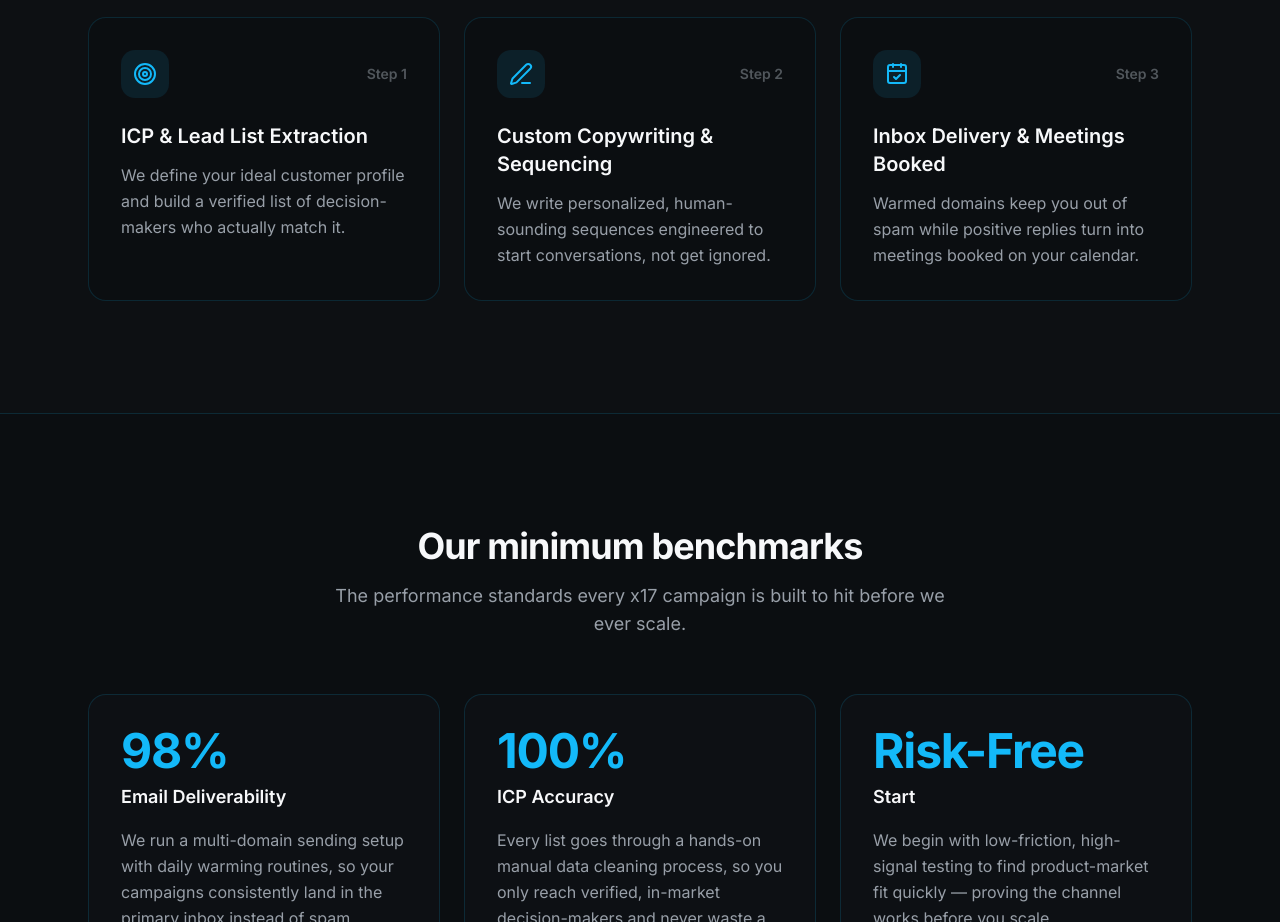
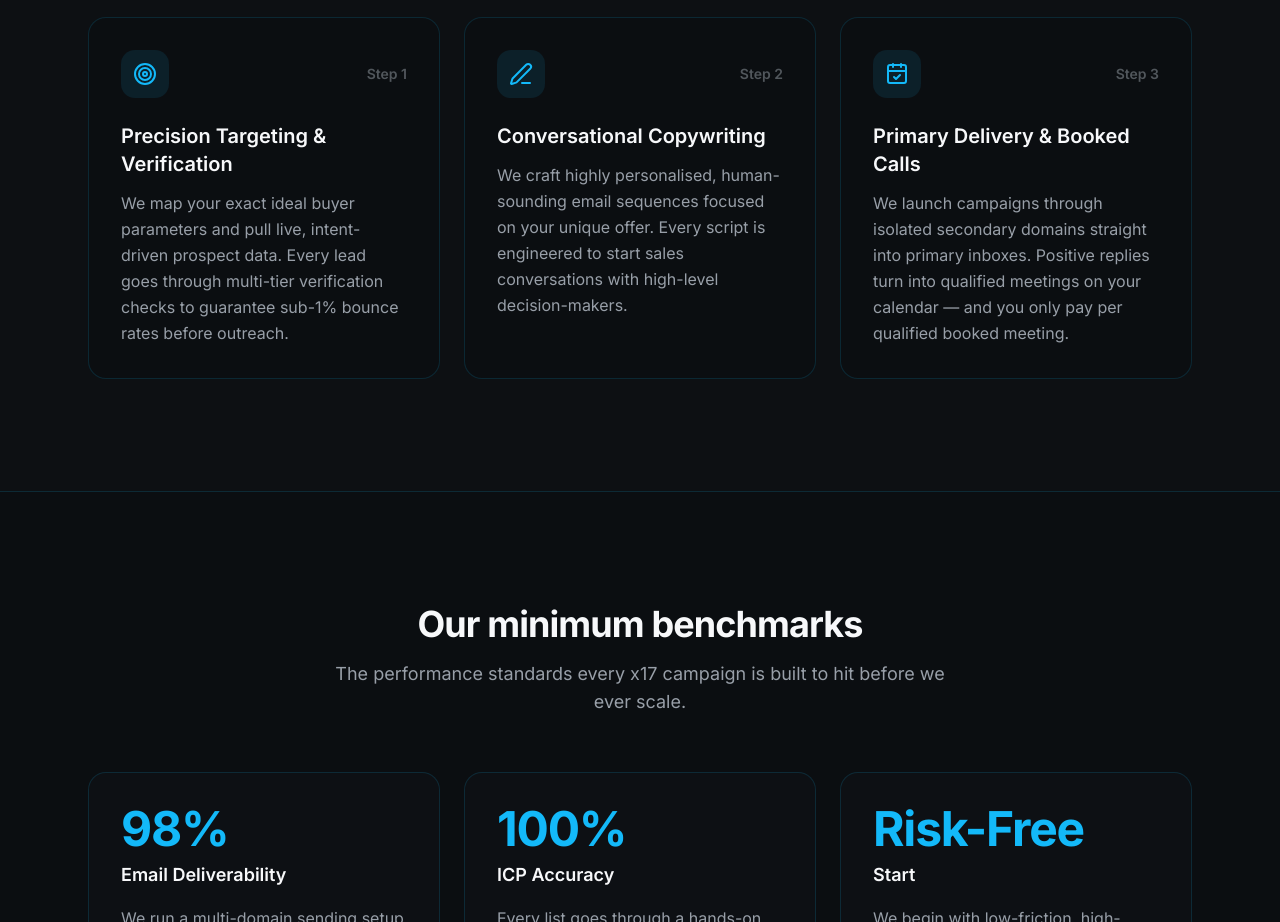
Before and after one commit to heyitsmilind/x17leads, a Next.js app: page / in a window 1280 px wide. Shown: the part 2000-2922 px from the top of the page. Built offline with nearby package versions, Linux system fonts and the light colour scheme.

Commit message:
Update outbound process messaging

```diff
--- a/components/process.tsx
+++ b/components/process.tsx
@@ -3,21 +3,21 @@ import { Target, PenLine, CalendarCheck } from 'lucide-react'
 const steps = [
   {
     icon: Target,
-    title: 'ICP & Lead List Extraction',
+    title: 'Precision Targeting & Verification',
     description:
-      'We define your ideal customer profile and build a verified list of decision-makers who actually match it.',
+      'We map your exact ideal buyer parameters and pull live, intent-driven prospect data. Every lead goes through multi-tier verification checks to guarantee sub-1% bounce rates before outreach.',
   },
   {
     icon: PenLine,
-    title: 'Custom Copywriting & Sequencing',
+    title: 'Conversational Copywriting',
     description:
-      'We write personalized, human-sounding sequences engineered to start conversations, not get ignored.',
+      'We craft highly personalised, human-sounding email sequences focused on your unique offer. Every script is engineered to start sales conversations with high-level decision-makers.',
   },
   {
     icon: CalendarCheck,
-    title: 'Inbox Delivery & Meetings Booked',
+    title: 'Primary Delivery & Booked Calls',
     description:
-      'Warmed domains keep you out of spam while positive replies turn into meetings booked on your calendar.',
+      'We launch campaigns through isolated secondary domains straight into primary inboxes. Positive replies turn into qualified meetings on your calendar — and you only pay per qualified booked meeting.',
   },
 ]
 
```
